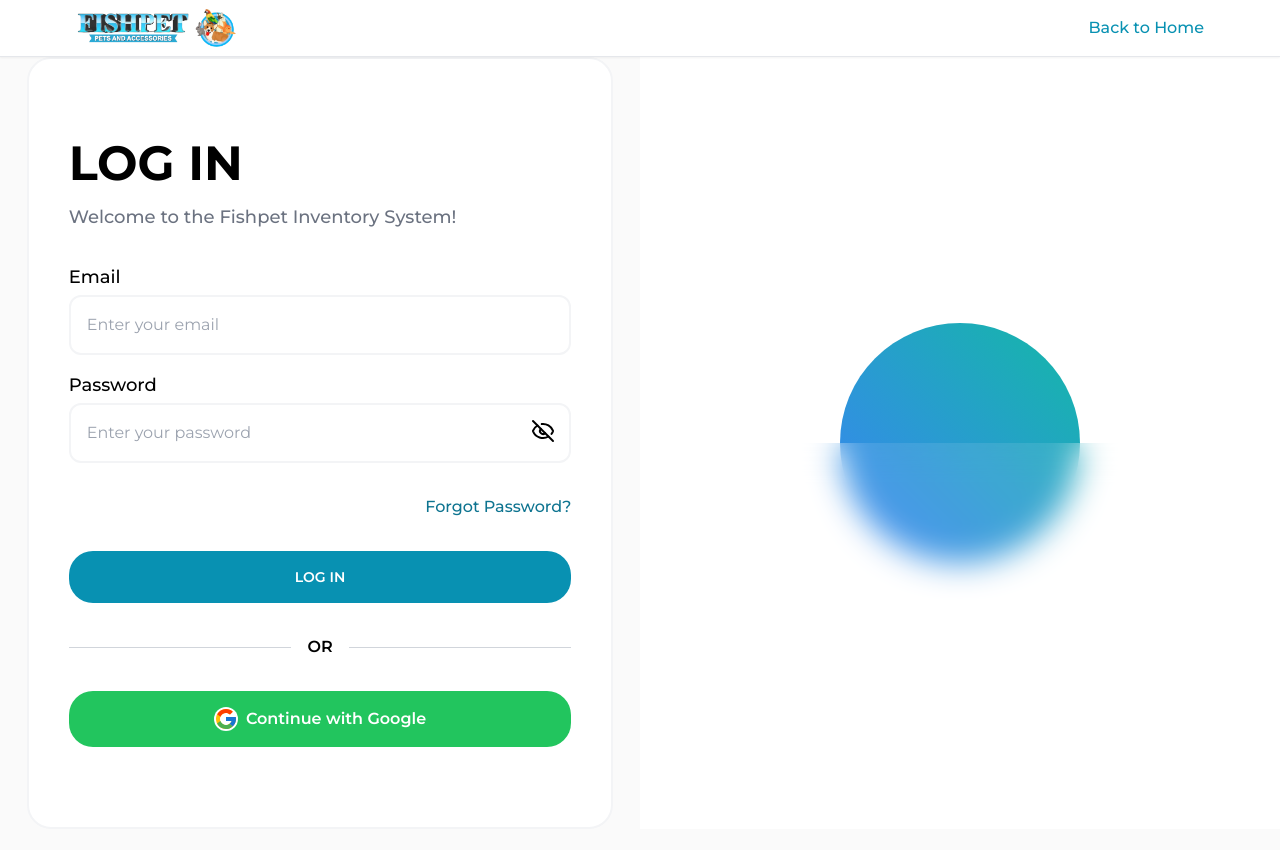
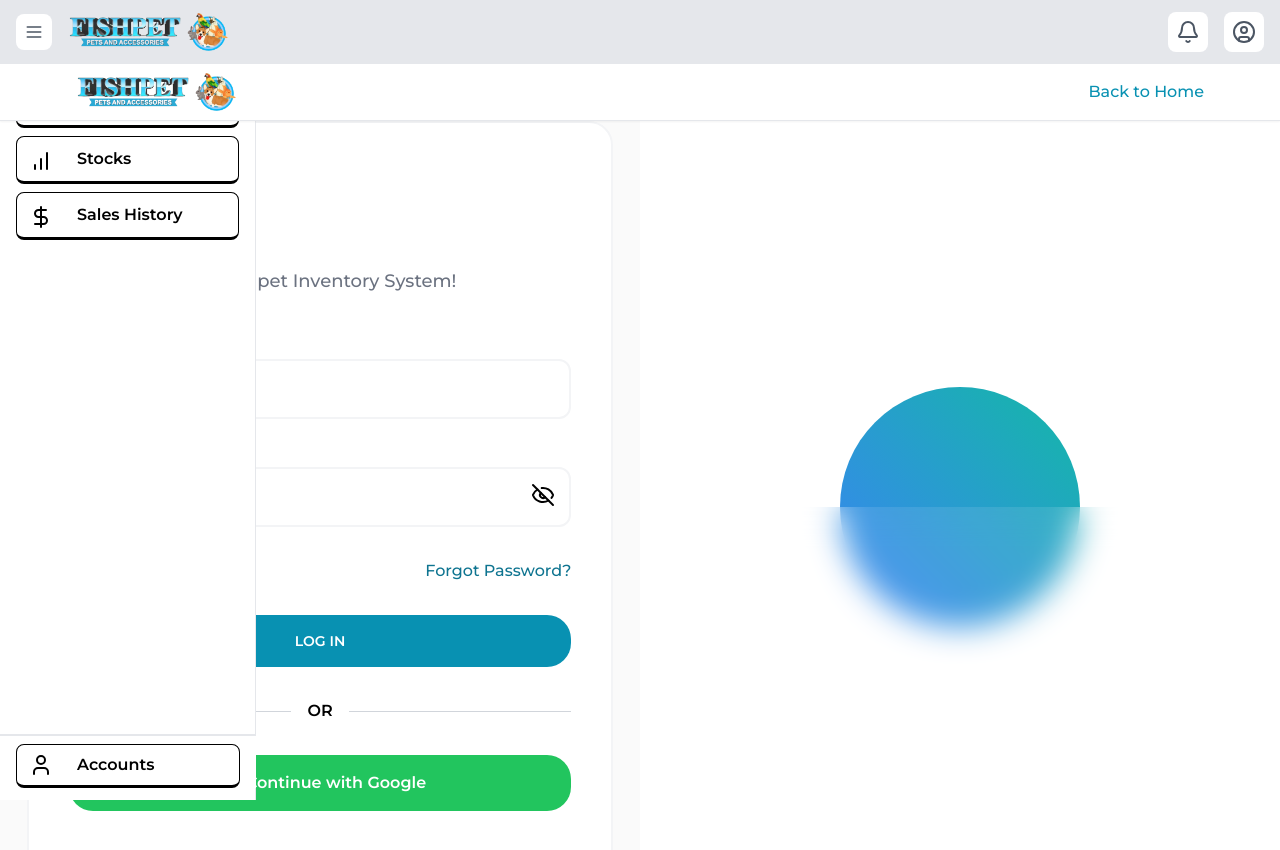
Before and after one commit to eimryst/Fishpet-Inventory-System, a React (Vite) app: page / in a window 1280 px wide. Shown: the top 850 px of the page. Before the commit the page ends 829 px from the top, so only its background shows below. Built offline with nearby package versions, Linux system fonts and the light colour scheme.

Commit message:
Finished the design of the header and sidebar pages. Added functionality to navigation only.

```diff
--- a/package.json
+++ b/package.json
@@ -10,8 +10,11 @@
     "preview": "vite preview"
   },
   "dependencies": {
+    "lucide-react": "^0.507.0",
     "react": "^19.0.0",
-    "react-dom": "^19.0.0"
+    "react-dom": "^19.0.0",
+    "react-icons": "^5.5.0",
+    "react-router-dom": "^7.5.3"
   },
   "devDependencies": {
     "@eslint/js": "^9.22.0",
--- a/src/App.jsx
+++ b/src/App.jsx
@@ -1,12 +1,15 @@
 import { useState } from "react";
-import Login from "./pages/Login";
+import { BrowserRouter as Router, Route, Routes } from "react-router-dom";
+import AppContent from "./AppContent";
 
 function App() {
   const [count, setCount] = useState(0);
 
   return (
     <>
-      <Login />
+      <Router>
+        <AppContent />
+      </Router>
     </>
   );
 }
--- /dev/null
+++ b/src/AppContent.jsx
@@ -0,0 +1,40 @@
+import React from "react";
+import { BrowserRouter as Router, Route, Routes } from "react-router-dom";
+import Sidebar from "./components/Sidebar";
+import Header from "./components/Header";
+import Login from "./pages/Login";
+
+export default function AppContent() {
+  return (
+    <div>
+      <div>
+        <Sidebar
+        // sidebarToggle="false"
+        />
+      </div>
+      <div>
+        <Header />
+        <Routes>
+          <Route path="/" element={<Login />} />
+          <Route path="/home" element={<div>Home</div>} />
+          <Route
+            path="/dashboard"
+            element={<div className="flex justify-center">Dashboard</div>}
+          />
+          <Route
+            path="/stocks"
+            element={<div className="flex justify-center">Stocks</div>}
+          />
+          <Route
+            path="/sales-history"
+            element={<div className="flex justify-center">Sales History</div>}
+          />
+          <Route
+            path="/accounts"
+            element={<div className="flex justify-center">Accounts</div>}
+          />
+        </Routes>
+      </div>
+    </div>
+  );
+}
--- /dev/null
+++ b/src/components/Header.jsx
@@ -0,0 +1,32 @@
+import { Bell, Menu, UserCircle } from "lucide-react";
+import React from "react";
+import { BiNotification } from "react-icons/bi";
+
+export default function Header() {
+  return (
+    <div className="bg-gray-200 px-4 py-3 flex justify-between top-0 left-0 right-0 h-16">
+      <div className="flex items-center gap-4">
+        <button className="p-2 rounded-lg bg-white hover:bg-gray-100 transition-colors">
+          <Menu className="w-5 h-5 text-gray-600" />
+        </button>
+        <img
+          className="h-10 cursor-pointer transition-transform"
+          src="src\assets\fishpet-header.png"
+          alt="fishpet header with logo"
+        />
+      </div>
+      <div className="flex items-center gap-4">
+        <div className="relative">
+          <button className="p-2 rounded-lg bg-white hover:bg-gray-100 transition-colors">
+            <Bell className="w-6 h-6 text-gray-600" />
+          </button>
+        </div>
+        <div className="relative">
+          <button className="p-2 rounded-lg bg-white hover:bg-gray-100 transition-colors">
+            <UserCircle className="w-6 h-6 text-gray-600" />
+          </button>
+        </div>
+      </div>
+    </div>
+  );
+}
--- /dev/null
+++ b/src/components/Sidebar.jsx
@@ -0,0 +1,59 @@
+import { BarChart, DollarSign, Home, User } from "lucide-react";
+import React from "react";
+import { useNavigate } from "react-router-dom";
+
+export default function Sidebar({ sidebarToggle }) {
+  const navigate = useNavigate();
+  const menuItems = [
+    { name: "Dashboard", path: "/dashboard", icon: <Home /> },
+    { name: "Stocks", path: "/stocks", icon: <BarChart /> },
+    { name: "Sales History", path: "/sales-history", icon: <DollarSign /> },
+  ];
+
+  function matchPathRoute(route) {
+    return route === location.pathname;
+  }
+  return (
+    <div
+      className={`z-50 fixed top-16 wleft-0 h-[calc(100%-64px)] bg-white border-r px-4 py-2 w-64 transition-transform duration-300 ${
+        sidebarToggle ? "-translate-x-full" : "translate-x-0"
+      }`}
+    >
+      <ul>
+        {menuItems.map((item) => (
+          <li
+            key={item.name}
+            onClick={() => navigate(item.path)}
+            className={`flex items-center gap-x-4 py-2 px-3 my-2 transition-all duration-300 font-semibold border border-black border-b-[3px] cursor-pointer rounded-lg ${
+              matchPathRoute(item.path)
+                ? "text-white font-bold bg-gray-400 hover:bg-gray-500"
+                : "text-black hover:bg-gray-200 hover:text-black"
+            }`}
+          >
+            <span className="mt-1 items-center justify-center inline-block w-6 h-6 mr-2">
+              {item.icon}
+            </span>
+            <span>
+              <div>{item.name}</div>
+            </span>
+          </li>
+        ))}
+      </ul>
+      <div className="fixed bottom-3 left-0 w-64 px-4 border-t-2 pt-2 bg-white transition-transform duration-300">
+        <li
+          onClick={() => navigate("/accounts")}
+          className={`flex items-center gap-x-4 rounded-lg py-2 px-3 transition-all duration-300 font-semibold cursor-pointer border border-black border-b-[3px] ${
+            matchPathRoute("/accounts")
+              ? "text-white font-bold bg-gray-400 hover:bg-gray-500"
+              : "text-black hover:bg-gray-200 hover:text-black"
+          }`}
+        >
+          <span className="items-center justify-center inline-block w-6 h-6 mr-2">
+            <User />
+          </span>
+          <div>Accounts</div>
+        </li>
+      </div>
+    </div>
+  );
+}
```
Also changed, not shown: 1 other file (tests, documents, lock files or other folders).
